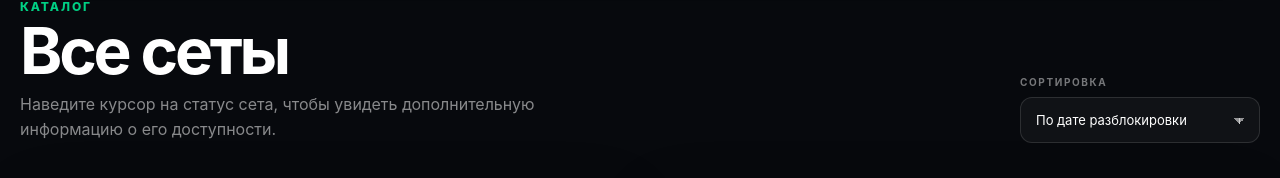
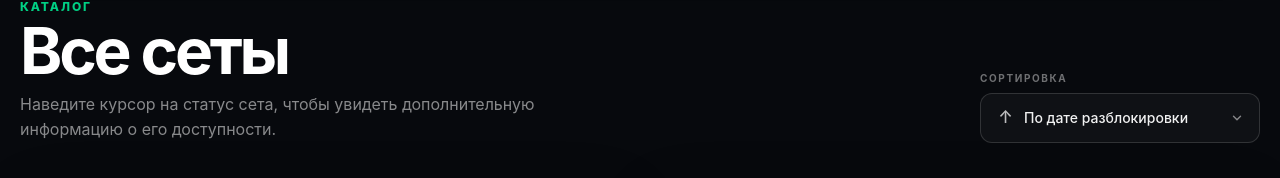
Before and after one commit to sapfi24/skinlease, a Next.js app: page /sets in a window 1280 px wide. Shown: the part 140-318 px from the top of the page. Built offline with nearby package versions, Linux system fonts and the light colour scheme.

Commit message:
фильтры красивые

```diff
--- a/app/sets/page.js
+++ b/app/sets/page.js
@@ -1,6 +1,6 @@
 "use client";
 
-import { useState } from "react";
+import { useEffect, useRef, useState } from "react";
 import sets from "../../data/sets";
 import SetCard from "../../components/SetCard";
 
@@ -11,12 +11,29 @@ const statusPriority = {
   longterm: 2,
 };
 
+const sortOptions = [
+  {
+    value: "date",
+    label: "По дате разблокировки",
+  },
+  {
+    value: "value",
+    label: "По стоимости сета",
+  },
+  {
+    value: "price",
+    label: "По стоимости аренды",
+  },
+];
+
 const parseStatusDate = (value) => {
   if (!value || typeof value !== "string") {
     return null;
   }
 
-  const match = value.trim().match(/^(\d{1,2})\.(\d{1,2})$/);
+  const match = value
+    .trim()
+    .match(/^(\d{1,2})\.(\d{1,2})$/);
 
   if (!match) {
     return null;
@@ -55,12 +72,10 @@ const sortByUnlockDate = (a, b) => {
   const priorityA = statusPriority[a.status] ?? 1;
   const priorityB = statusPriority[b.status] ?? 1;
 
-  // Сначала доступные
   if (priorityA !== priorityB) {
     return priorityA - priorityB;
   }
 
-  // Доступные сохраняют исходный порядок
   if (
     a.status === "available" &&
     b.status === "available"
@@ -68,7 +83,6 @@ const sortByUnlockDate = (a, b) => {
     return 0;
   }
 
-  // Долгосрочные сохраняют исходный порядок
   if (
     a.status === "longterm" &&
     b.status === "longterm"
@@ -79,12 +93,10 @@ const sortByUnlockDate = (a, b) => {
   const dateA = parseStatusDate(a.statusUntil);
   const dateB = parseStatusDate(b.statusUntil);
 
-  // Оба имеют дату
   if (dateA !== null && dateB !== null) {
     return dateA - dateB;
   }
 
-  // Дата выше обычного текста
   if (dateA !== null && dateB === null) {
     return -1;
   }
@@ -93,7 +105,6 @@ const sortByUnlockDate = (a, b) => {
     return 1;
   }
 
-  // Если у обоих текст — исходный порядок
   return 0;
 };
 
@@ -101,7 +112,6 @@ const sortByValue = (a, b) => {
   const valueA = parseMoney(a.value);
   const valueB = parseMoney(b.value);
 
-  // Сеты без стоимости отправляем в конец
   if (valueA === null && valueB === null) {
     return 0;
   }
@@ -121,7 +131,6 @@ const sortByPrice = (a, b) => {
   const priceA = parseMoney(a.price);
   const priceB = parseMoney(b.price);
 
-  // Сеты без цены отправляем в конец
   if (priceA === null && priceB === null) {
     return 0;
   }
@@ -139,20 +148,77 @@ const sortByPrice = (a, b) => {
 
 export default function SetsPage() {
   const [sortType, setSortType] = useState("date");
+  const [sortDirection, setSortDirection] = useState("asc");
+  const [isOpen, setIsOpen] = useState(false);
+
+  const sortRef = useRef(null);
+
+  useEffect(() => {
+    const handleClickOutside = (event) => {
+      if (
+        sortRef.current &&
+        !sortRef.current.contains(event.target)
+      ) {
+        setIsOpen(false);
+      }
+    };
+
+    document.addEventListener(
+      "mousedown",
+      handleClickOutside
+    );
+
+    return () => {
+      document.removeEventListener(
+        "mousedown",
+        handleClickOutside
+      );
+    };
+  }, []);
+
+  const selectedOption =
+    sortOptions.find(
+      (option) => option.value === sortType
+    ) || sortOptions[0];
 
   const sortedSets = [...sets].sort((a, b) => {
+    let result = 0;
+
     switch (sortType) {
       case "value":
-        return sortByValue(a, b);
+        result = sortByValue(a, b);
+        break;
 
       case "price":
-        return sortByPrice(a, b);
+        result = sortByPrice(a, b);
+        break;
 
       case "date":
       default:
-        return sortByUnlockDate(a, b);
+        result = sortByUnlockDate(a, b);
+        break;
     }
+
+    return sortDirection === "desc"
+      ? -result
+      : result;
   });
+
+  const handleSortChange = (value) => {
+    if (value === sortType) {
+      setSortDirection((prev) =>
+        prev === "asc" ? "desc" : "asc"
+      );
+    } else {
+      setSortType(value);
+      setSortDirection("asc");
+    }
+
+    setIsOpen(false);
+  };
+
+  const directionSymbol =
+    sortDirection === "asc" ? "↑" : "↓";
 
   return (
     <main className="sets-page">
@@ -173,30 +239,99 @@ export default function SetsPage() {
             </p>
           </div>
 
-          <div className="sets-sort">
-            <label htmlFor="sets-sort-select">
+          <div
+            className={`sets-sort ${
+              isOpen ? "is-open" : ""
+            }`}
+            ref={sortRef}
+          >
+            <span className="sets-sort-label">
               СОРТИРОВКА
-            </label>
+            </span>
 
-            <select
-              id="sets-sort-select"
-              value={sortType}
-              onChange={(event) =>
-                setSortType(event.target.value)
+            <button
+              type="button"
+              className="sets-sort-trigger"
+              onClick={() =>
+                setIsOpen((prev) => !prev)
               }
+              aria-expanded={isOpen}
+              aria-haspopup="listbox"
             >
-              <option value="date">
-                По дате разблокировки
-              </option>
+              <span className="sets-sort-trigger-content">
+                <span className="sets-sort-arrow">
+                  {directionSymbol}
+                </span>
 
-              <option value="value">
-                По стоимости сета
-              </option>
+                <span>
+                  {selectedOption.label}
+                </span>
+              </span>
 
-              <option value="price">
-                По стоимости аренды
-              </option>
-            </select>
+              <svg
+                className="sets-sort-chevron"
+                width="14"
+                height="14"
+                viewBox="0 0 14 14"
+                fill="none"
+                xmlns="http://www.w3.org/2000/svg"
+                aria-hidden="true"
+              >
+                <path
+                  d="M3.5 5.25L7 8.75L10.5 5.25"
+                  stroke="currentColor"
+                  strokeWidth="1.4"
+                  strokeLinecap="round"
+                  strokeLinejoin="round"
+                />
+              </svg>
+            </button>
+
+            <div
+              className={`sets-sort-menu ${
+                isOpen ? "is-visible" : ""
+              }`}
+              role="listbox"
+            >
+              {sortOptions.map((option) => {
+                const isSelected =
+                  sortType === option.value;
+
+                const optionDirection =
+                  isSelected
+                    ? sortDirection
+                    : "asc";
+
+                return (
+                  <button
+                    key={option.value}
+                    type="button"
+                    className={`sets-sort-option ${
+                      isSelected
+                        ? "is-selected"
+                        : ""
+                    }`}
+                    onClick={() =>
+                      handleSortChange(option.value)
+                    }
+                    role="option"
+                    aria-selected={isSelected}
+                  >
+                    <span className="sets-sort-option-left">
+                      <span className="sets-sort-arrow">
+                        {optionDirection === "asc"
+                          ? "↑"
+                          : "↓"}
+                      </span>
+
+                      <span>
+                        {option.label}
+                      </span>
+                    </span>
+                  </button>
+                );
+              })}
+            </div>
           </div>
         </div>
 
```
Also changed, not shown: app/globals.css.
